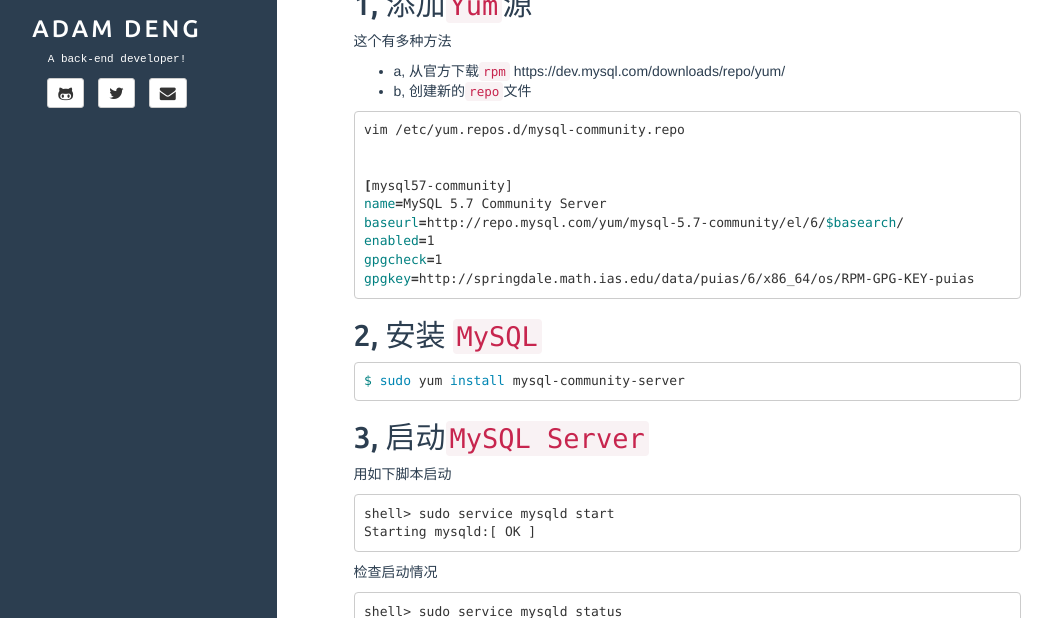
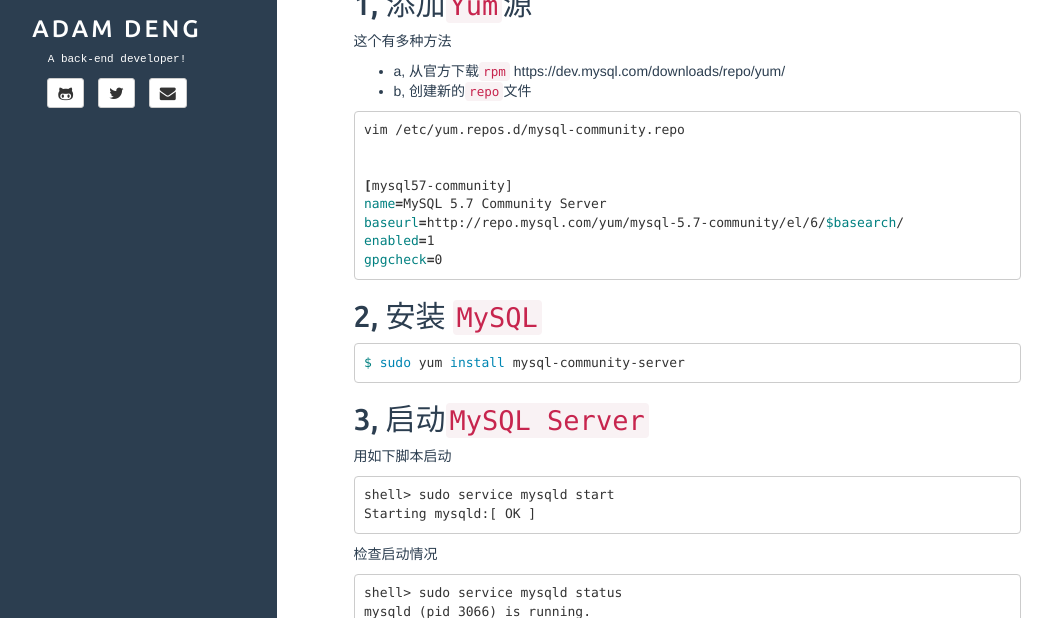
Before and after one commit to cbfmai/java-tutorial, a Jekyll site: the page built from _posts/2017-03-13-Installing-MySQL-on-CentOS.md, in a window 1280 px wide and 900 px high, cut to the strip 282-900 px from the top of the window. Shown: the whole strip, without its empty margins (43-1095 px from the left). Built offline with Jekyll 4.4.1, drawn with Linux system fonts in a browser that asks for light colours.

Commit message:
gpgcheck=0

````diff
--- a/_posts/2017-03-13-Installing-MySQL-on-CentOS.md
+++ b/_posts/2017-03-13-Installing-MySQL-on-CentOS.md
@@ -25,8 +25,7 @@ vim /etc/yum.repos.d/mysql-community.repo
 name=MySQL 5.7 Community Server
 baseurl=http://repo.mysql.com/yum/mysql-5.7-community/el/6/$basearch/
 enabled=1
-gpgcheck=1
-gpgkey=http://springdale.math.ias.edu/data/puias/6/x86_64/os/RPM-GPG-KEY-puias
+gpgcheck=0
 ```
 
 
````
Also changed, not shown: assets/ico/favicon-20170311083049993.ico (added).
